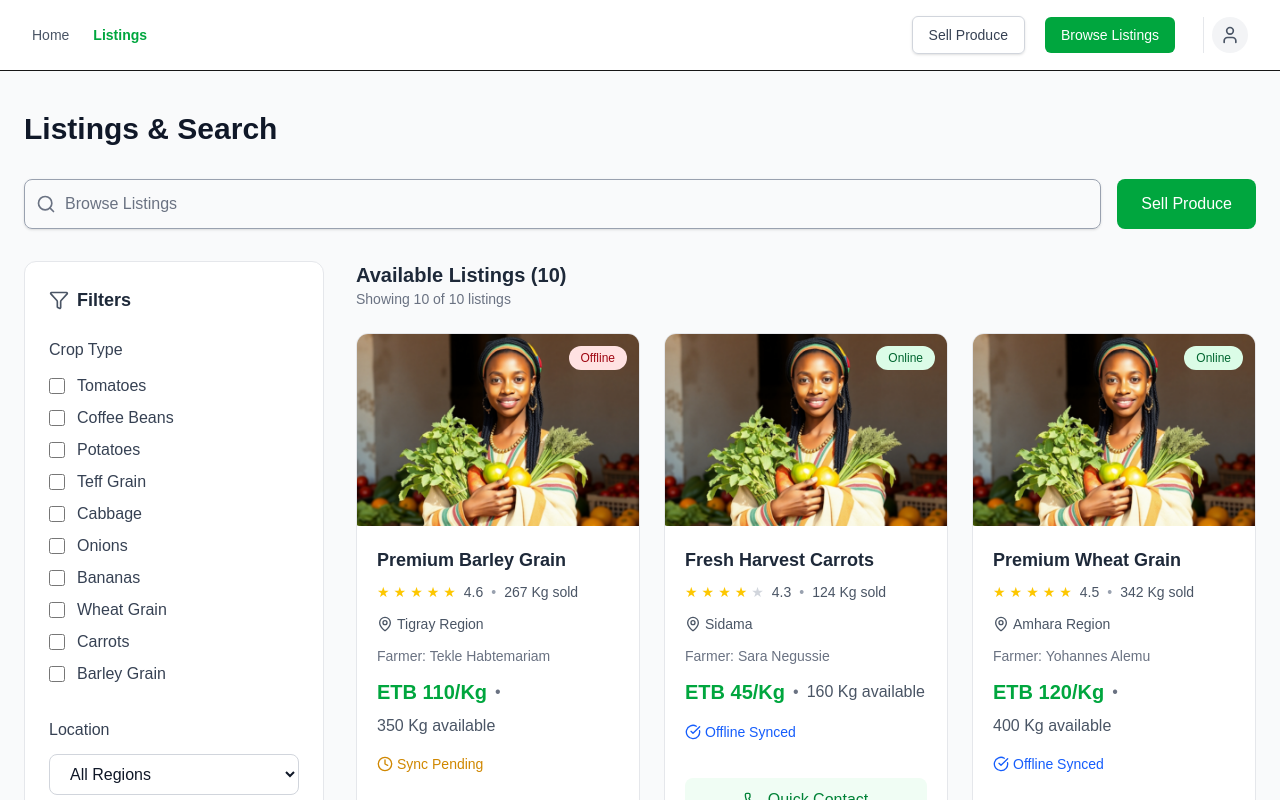
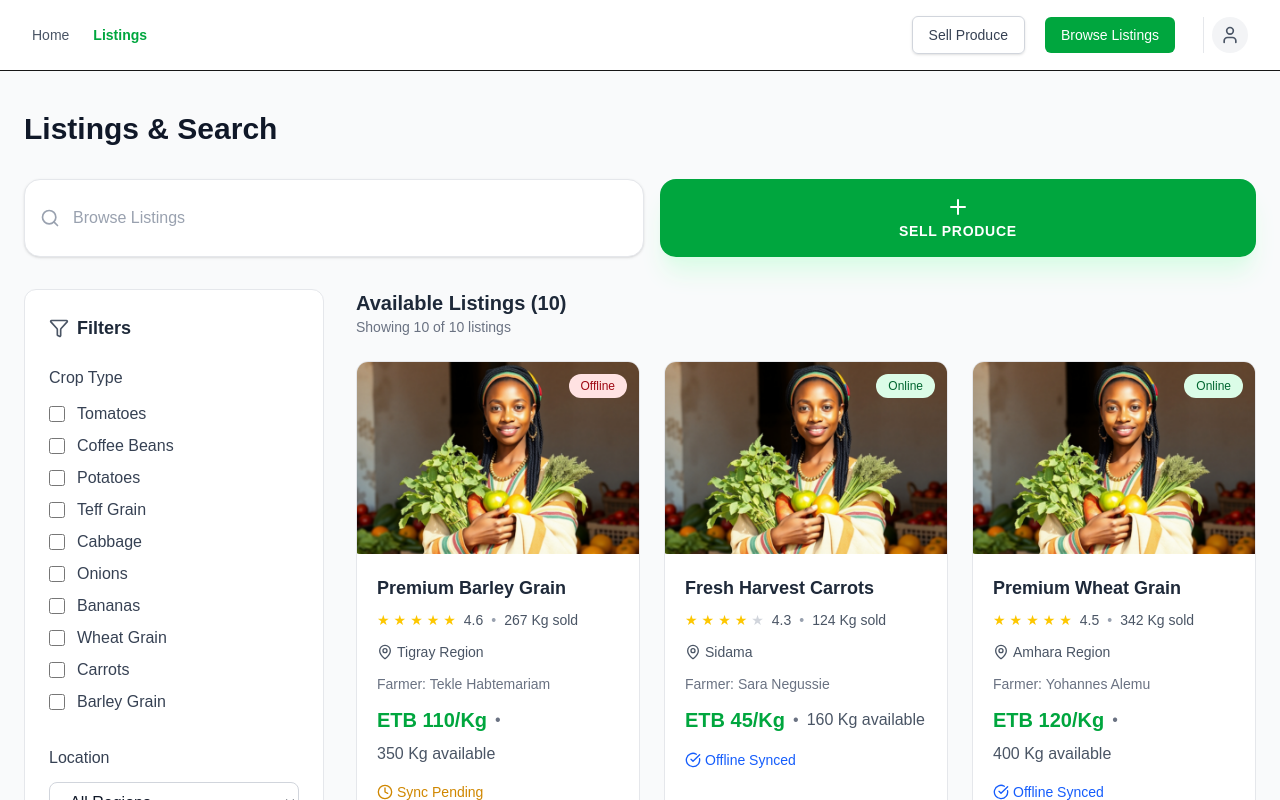
Before and after one commit to BemnetMussa/AgriLink, a Next.js app in the folder client/: page /listings in a window 1280 px wide. Shown: the top 800 px of the page. Built offline with nearby package versions, Linux system fonts and the light colour scheme.

Commit message:
Update SearchBar.tsx

```diff
--- a/client/component/listings/SearchBar.tsx
+++ b/client/component/listings/SearchBar.tsx
@@ -1,6 +1,7 @@
 "use client";
 
-import { Search } from 'lucide-react';
+import { Search, Plus } from 'lucide-react';
+import Link from 'next/link';
 
 type SearchBarProps = {
   onSearch: (query: string) => void;
@@ -14,20 +15,26 @@ export default function SearchBar({
   showSellButton = true
 }: SearchBarProps) {
   return (
-    <div className="flex flex-col sm:flex-row gap-4">
-      <div className="relative flex-1">
-        <Search className="absolute left-3 top-1/2 h-5 w-5 -translate-y-1/2 text-gray-500" />
+    <div className="flex flex-col sm:flex-row gap-4 items-stretch">
+      <div className="relative flex-[1.2]">
+        <Search className="absolute left-4 top-1/2 h-5 w-5 -translate-y-1/2 text-gray-400" />
         <input
           type="text"
           placeholder={placeholder}
           onChange={(e) => onSearch(e.target.value)}
-          className="w-full rounded-lg border border-gray-400 py-3 pl-10 pr-4 text-gray-900 placeholder:text-gray-500 focus:border-green-600 focus:outline-none focus:ring-2 focus:ring-green-100 shadow-sm"
+          className="w-full h-full rounded-2xl border border-gray-200 bg-white py-4 pl-12 pr-4 text-gray-900 placeholder:text-gray-400 focus:border-green-600 focus:outline-none focus:ring-4 focus:ring-green-50 shadow-sm transition-all"
         />
       </div>
       {showSellButton && (
-        <button className="rounded-lg bg-green-600 px-6 py-3 font-medium text-white hover:bg-green-700 transition-colors">
-          Sell Produce
-        </button>
+        <Link
+          href="/listings/create"
+          className="flex flex-1 items-center justify-center gap-3 rounded-2xl bg-green-600 px-10 py-4 font-bold text-white hover:bg-green-700 transition-all shadow-xl shadow-green-100 hover:shadow-green-200 active:scale-95 group"
+        >
+          <div className="flex flex-col items-center">
+            <Plus className="h-6 w-6 mb-0.5 group-hover:scale-110 transition-transform" />
+            <span className="text-sm uppercase tracking-wider">Sell Produce</span>
+          </div>
+        </Link>
       )}
     </div>
   );
```
